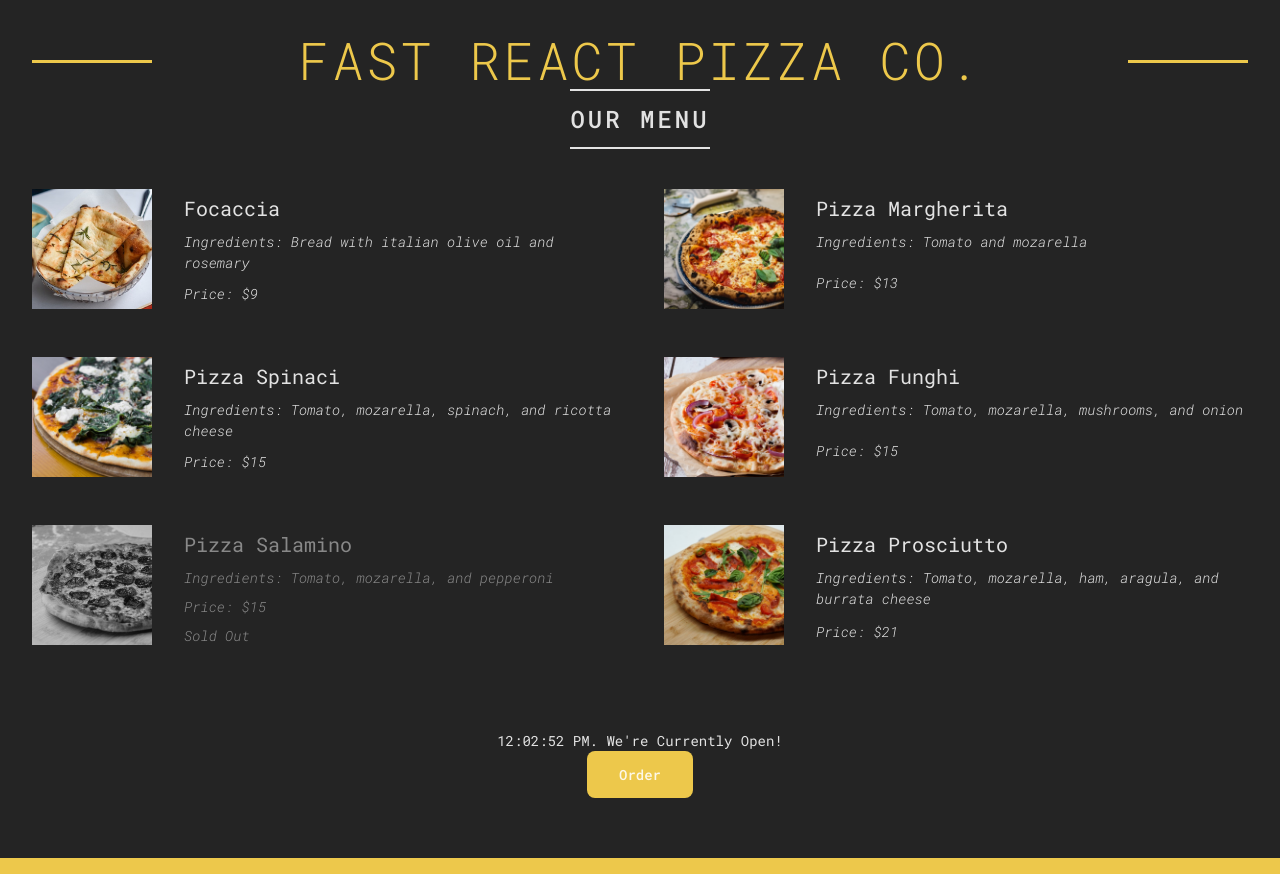
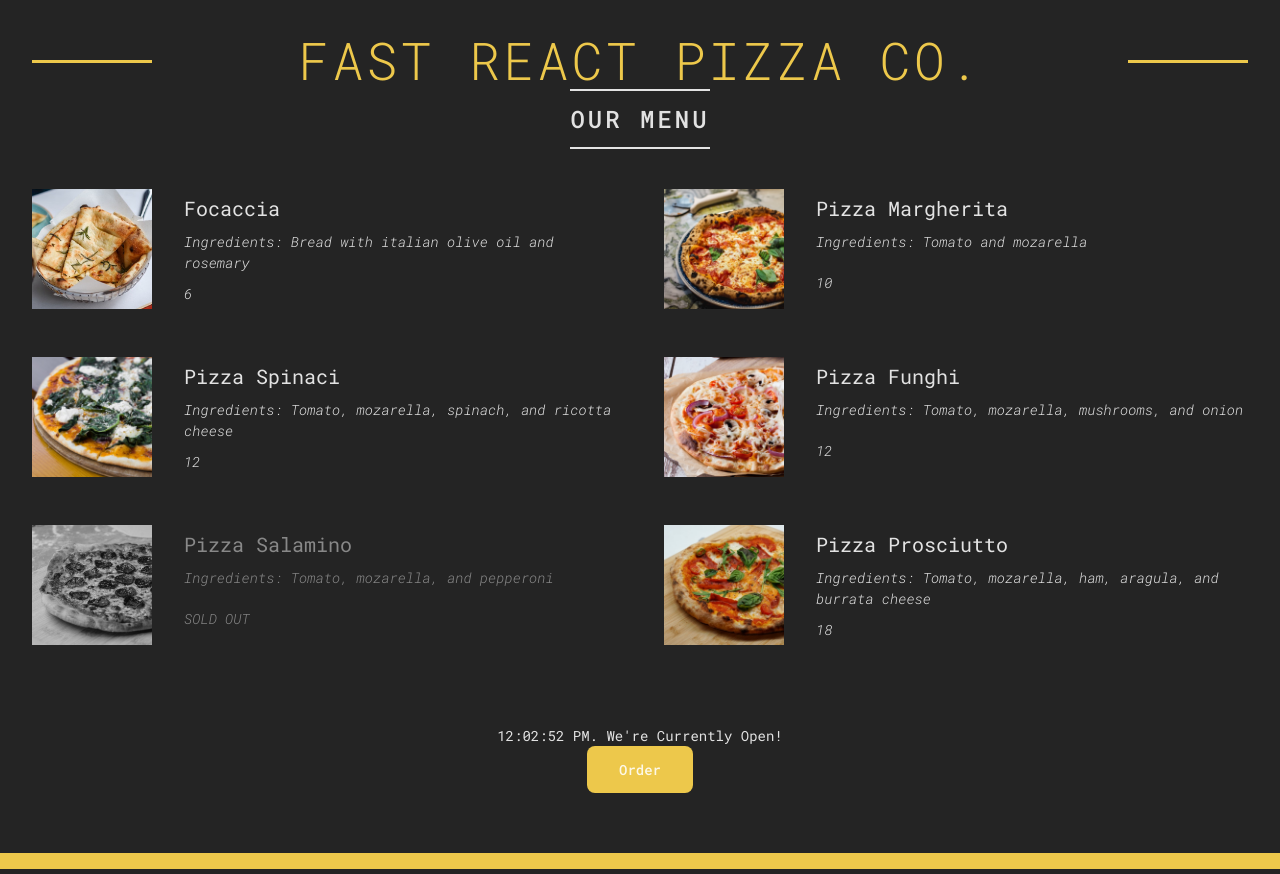
Before and after one commit to eyobbaye/React-ultimate, a React (Vite) app in the folder pizza-menu/: page / in a window 1280 px wide. Built offline with nearby package versions, Linux system fonts and the light colour scheme.

Commit message:
finshed up the pizza-menu

```diff
--- a/pizza-menu/src/App.jsx
+++ b/pizza-menu/src/App.jsx
@@ -60,28 +60,29 @@ function Menu() {
 }
 function PizzaMenu({pizzaObj}) {
   console.log(pizzaObj);
-  if (pizzaObj.soldOut) {
-    return (
-      <li className="pizza sold-out">
-        <img src={pizzaObj.photoName} alt={pizzaObj.name} />
-        <div>
-          <h3>{pizzaObj.name}</h3>
-          <p>Ingredients: {pizzaObj.ingredients}</p>
-          <p>Price: ${pizzaObj.price}</p>
-          <p>Sold Out {pizzaObj.soldOut}</p>
-        </div>
-      </li>
-    );
-  }
+  // conditional rendering .soldOut
+  // if (pizzaObj.soldOut) {
+  //   return (
+  //     <li className="pizza sold-out">
+  //       <img src={pizzaObj.photoName} alt={pizzaObj.name} />
+  //       <div>
+  //         <h3>{pizzaObj.name}</h3>
+  //         <p>Ingredients: {pizzaObj.ingredients}</p>
+  //         <p>Price: ${pizzaObj.price}</p>
+  //         <p>Sold Out {pizzaObj.soldOut}</p>
+  //       </div>
+  //     </li>
+  //   );
+  // }
   return (
     <>
-      <li className="pizza">
+      <li className={`pizza ${pizzaObj.soldOut ? "sold-out" : "pizza"}`}>
         {/* Using Props */}
         <img src={pizzaObj.photoName} alt={pizzaObj.name} />
         <div className="">
           <h3>{pizzaObj.name}</h3>
           <p>Ingredients: {pizzaObj.ingredients}</p>
-          <p>Price: ${pizzaObj.price + 3} </p>
+          <p>{pizzaObj.soldOut ? "SOLD OUT" : pizzaObj.price}</p>
         </div>
 
         {/* .map() method */}
```
